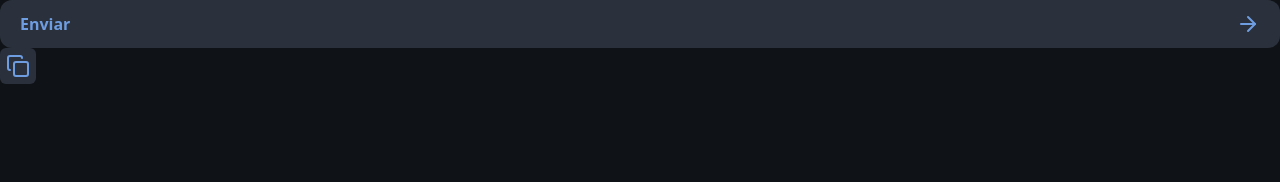
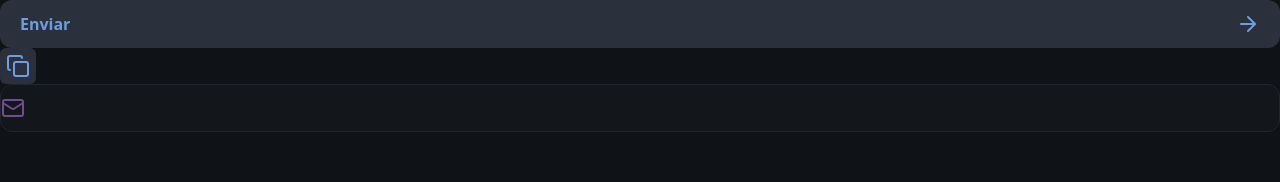
Before and after one commit to Primata83/connect, a Next.js app: page / in a window 1280 px wide. Shown: the top 182 px of the page. Built offline with nearby package versions, Linux system fonts and the light colour scheme.

Commit message:
vai teia vai

```diff
--- a/src/app/page.tsx
+++ b/src/app/page.tsx
@@ -1,6 +1,7 @@
 import {ArrowRight, Copy } from 'lucide-react';
 import {Button} from "@/components/button";
 import {IconButton} from "@/components/icon-botton";
+import { Input } from '@/components/input';
 
 export default function Home() {
   return (
@@ -13,6 +14,10 @@
       <IconButton>
         <Copy/>
       </IconButton>
+
+      <div>
+        <Input type="email"/>
+      </div>
     </main>
   );
 }
--- a/src/components/button.tsx
+++ b/src/components/button.tsx
@@ -1,16 +1,12 @@
-import { ReactNode } from 'react'
+import { ComponentProps, ReactNode } from 'react'
 
-interface ButtonProps {
-    children: ReactNode
-}
+interface ButtonProps extends ComponentProps<'button'>{}
 
 export function Button(props: ButtonProps) {
     return (
-        <button className="flex justify-between items-center px-5 h-12 bg-gray-500 text-blue font-semibold rounded-xl w-full cursor-pointer transition-colors duration-300 hover:bg-blue hover:text-gray-900">
-        {props.children}
-        </button>
-
-
-
+        <button
+            className="flex justify-between items-center px-5 h-12 bg-gray-500 text-blue font-semibold rounded-xl w-full cursor-pointer transition-colors duration-300 hover:bg-blue hover:text-gray-900"
+            {...props}
+        />
     )
 }
--- a/src/components/icon-botton.tsx
+++ b/src/components/icon-botton.tsx
@@ -1,14 +1,11 @@
-import { ReactNode } from 'react'
+import { ComponentProps, ReactNode } from 'react'
 
-interface IconButtonProps {
-    children: ReactNode
-}
+interface IconButtonProps extends ComponentProps<'button'>{}
 
 export function IconButton(props: IconButtonProps) {
     return (
-        <button className=" p-1.5 bg-gray-500 text-blue rounded-md cursor-pointer transition-colors duration-300 hover:bg-blue hover:text-gray-900">
-        {props.children}
-        </button>
+        <button className=" p-1.5 bg-gray-500 text-blue rounded-md cursor-pointer transition-colors duration-300 hover:bg-blue hover:text-gray-900"
+        {...props}/>
 
 
 
--- /dev/null
+++ b/src/components/input.tsx
@@ -0,0 +1,16 @@
+import {Mail} from 'lucide-react'
+
+import { ComponentProps } from "react";
+
+interface InputProps extends ComponentProps<'input'> {}
+
+export function Input (props: InputProps) {
+    return (
+        <div className="group bg-gray-800 h-12 border border-gray-600 rounded-xl px4 flex items-center gap-2 focus-within:border-gray-100">
+            <span className="text-gray-400 group-focus-within:text-gray-100 group-[&:not(:has(input:placeholder-show))]:text-gray-100">
+                <Mail/>
+            </span>
+            <input className="flex-1 outline-0 placeholder:-gray-400" {...props}/>
+        </div>
+    )
+}
```
